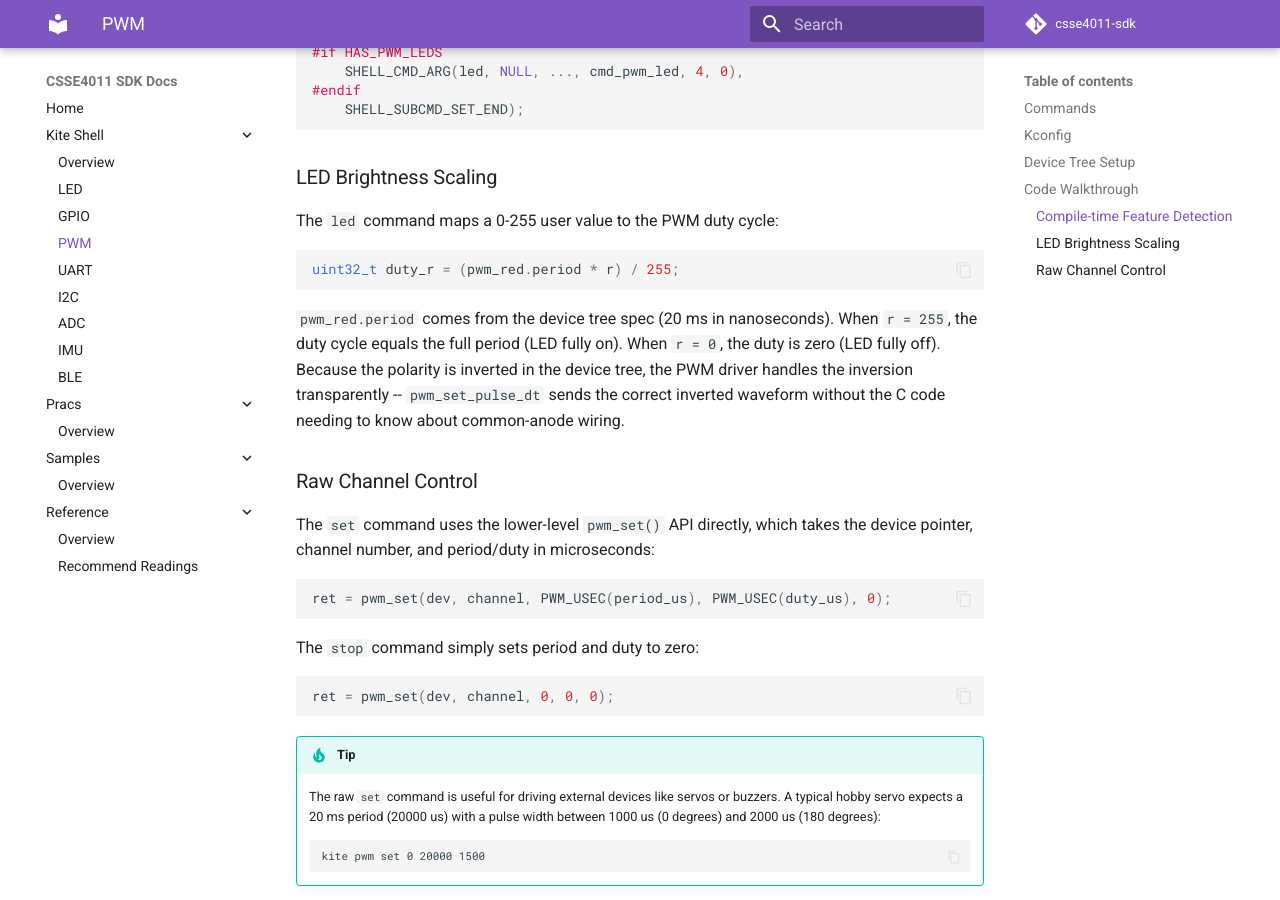
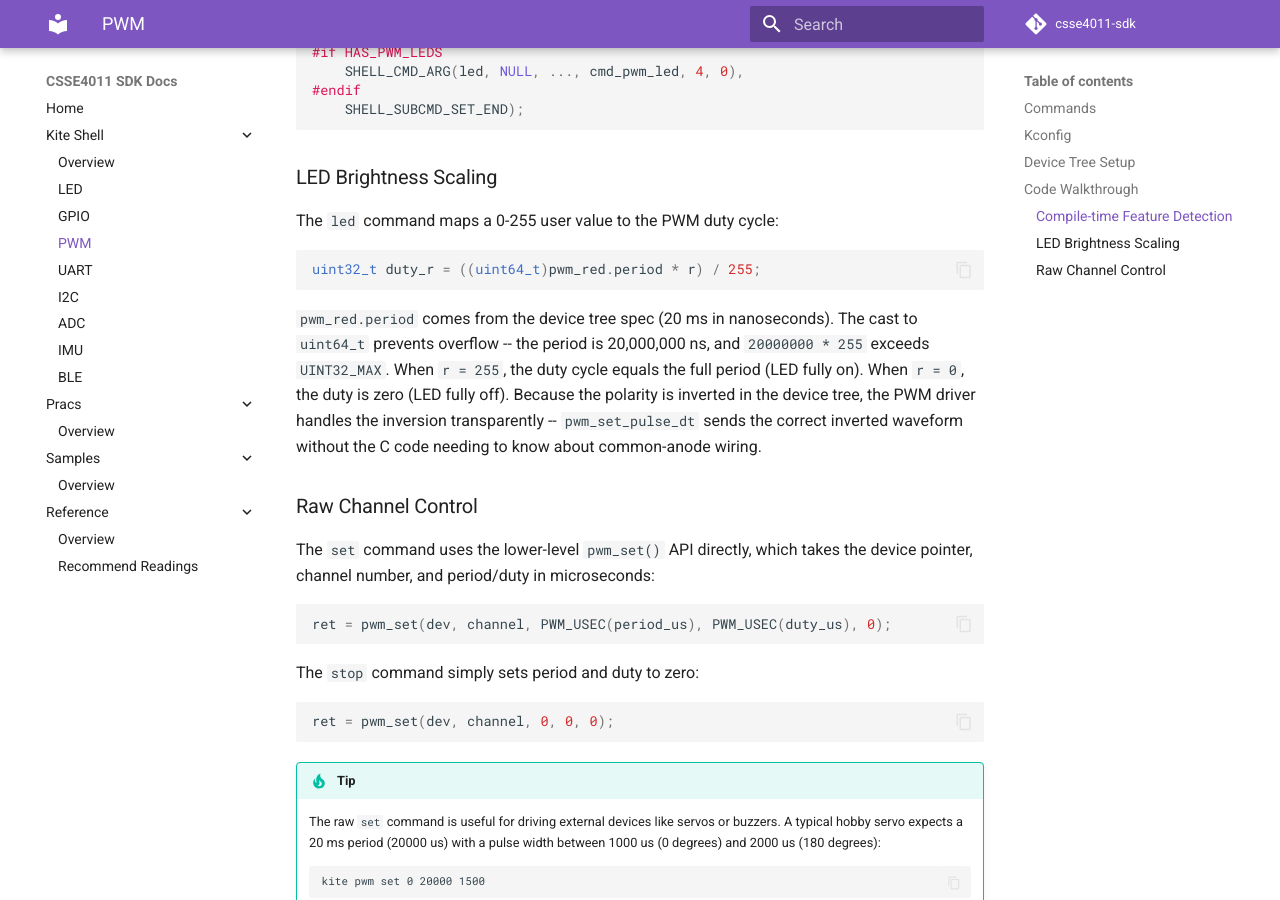
Before and after one commit to skwort/csse4011-sdk, an MkDocs documentation site: the page built from docs/kite/pwm.md, in a window 1280 px wide and 900 px high, scrolled down 2095 px. Built offline with MkDocs 1.6.1 and Material for MkDocs 9.7.7, drawn with Linux system fonts in a browser that asks for light colours; comment, search, counter and statistics services are not loaded.

Commit message:
lib: fix pwm duty cycle overflow for brightness > 214
Cast period to uint64_t before multiplying by rgb value to prevent
uint32_t overflow (20000000 * 255 > UINT32_MAX). Sync docs.

````diff
--- a/docs/kite/pwm.md
+++ b/docs/kite/pwm.md
@@ -102,12 +102,13 @@ SHELL_STATIC_SUBCMD_SET_CREATE(
 The `led` command maps a 0-255 user value to the PWM duty cycle:
 
 ```c
-uint32_t duty_r = (pwm_red.period * r) / 255;
+uint32_t duty_r = ((uint64_t)pwm_red.period * r) / 255;
 ```
 
-`pwm_red.period` comes from the device tree spec (20 ms in nanoseconds). When
-`r = 255`, the duty cycle equals the full period (LED fully on). When `r = 0`,
-the duty is zero (LED fully off). Because the polarity is inverted in the
+`pwm_red.period` comes from the device tree spec (20 ms in nanoseconds). The
+cast to `uint64_t` prevents overflow -- the period is 20,000,000 ns, and
+`20000000 * 255` exceeds `UINT32_MAX`. When `r = 255`, the duty cycle equals
+the full period (LED fully on). When `r = 0`, the duty is zero (LED fully off). Because the polarity is inverted in the
 device tree, the PWM driver handles the inversion transparently --
 `pwm_set_pulse_dt` sends the correct inverted waveform without the C code
 needing to know about common-anode wiring.
````
Also changed, not shown: 1 other file.
